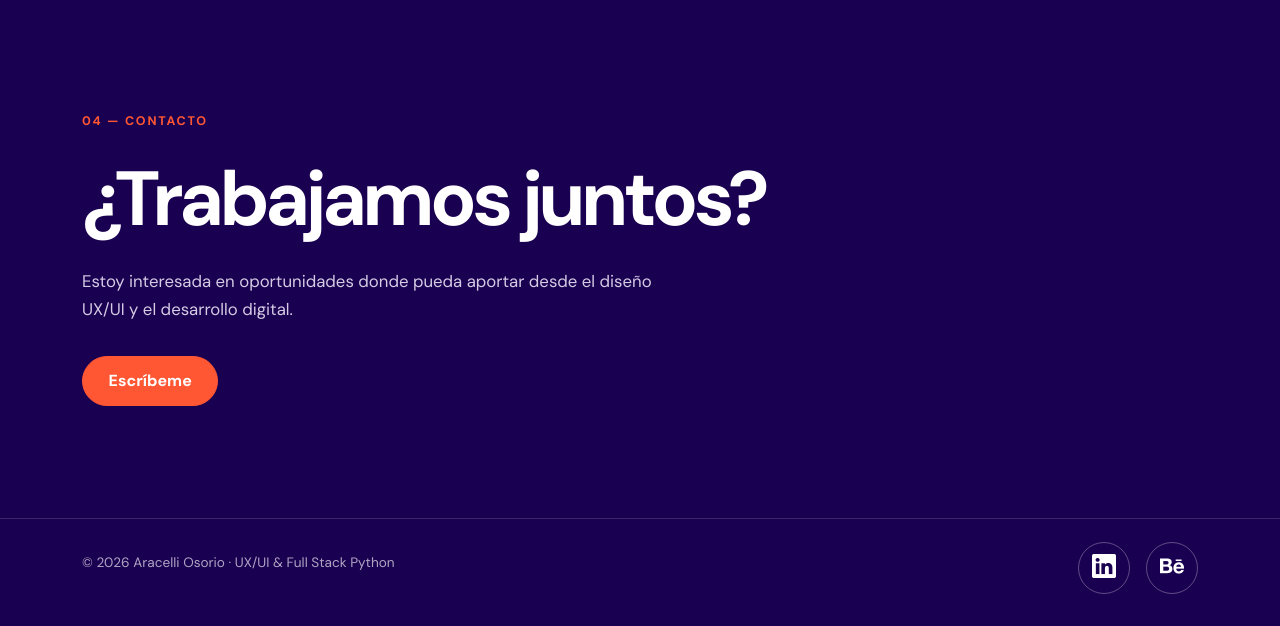
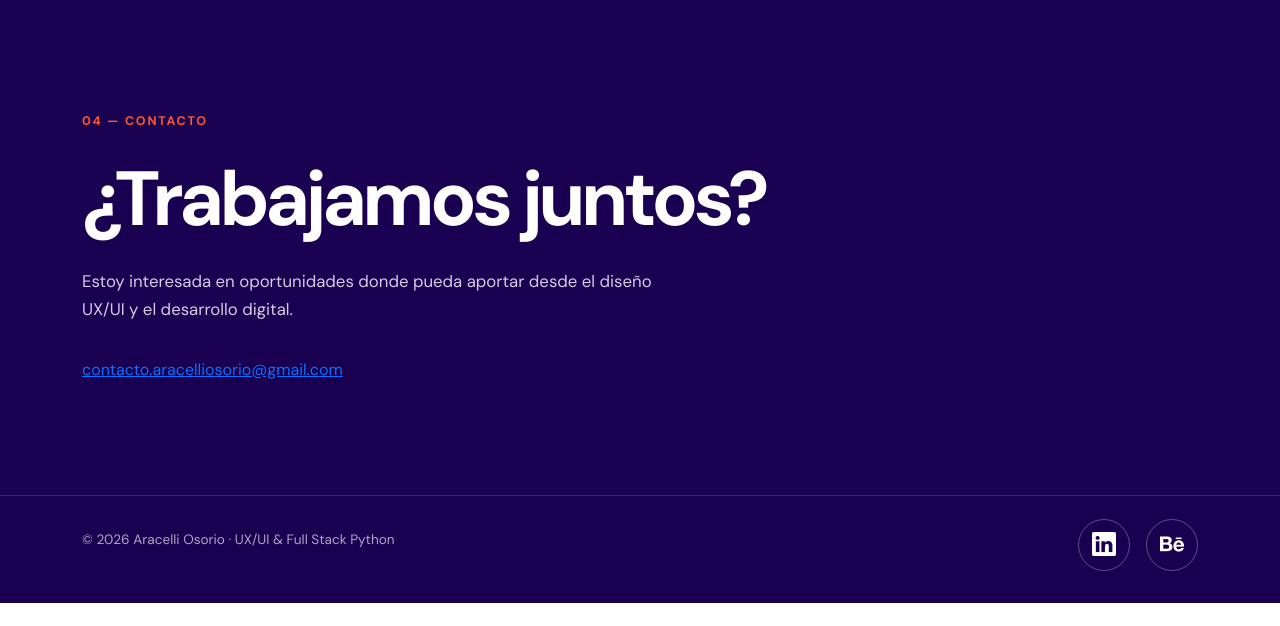
Before and after one commit to AraOsorio/portafolio-digital, a Django app: page / in a window 1280 px wide. Shown: the part 2897-3523 px from the top of the page. After the commit the page ends 3500 px from the top, so only its background shows below. Run offline with Django 5.2, Linux system fonts and the light colour scheme.

Commit message:
Actualizar correo de contacto

```diff
--- a/templates/inicio/index.html
+++ b/templates/inicio/index.html
@@ -508,8 +508,8 @@
                 desde el diseño UX/UI y el desarrollo digital.
             </p>
 
-            <a href="mailto:TU-CORREO@EJEMPLO.COM" class="btn btn-light">
-                Escríbeme
+            <a href="mailto:contacto.aracelliosorio@gmail.com">
+                contacto.aracelliosorio@gmail.com
             </a>
 
         </div>
```
